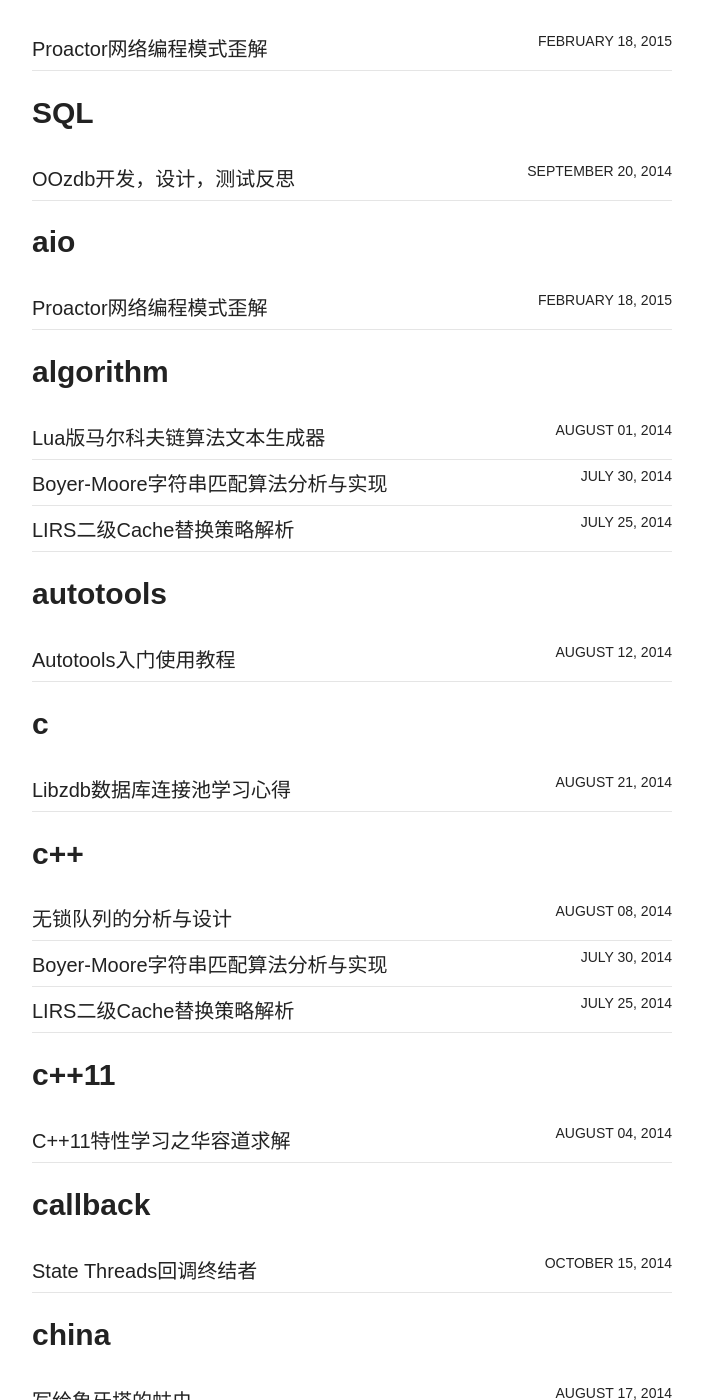
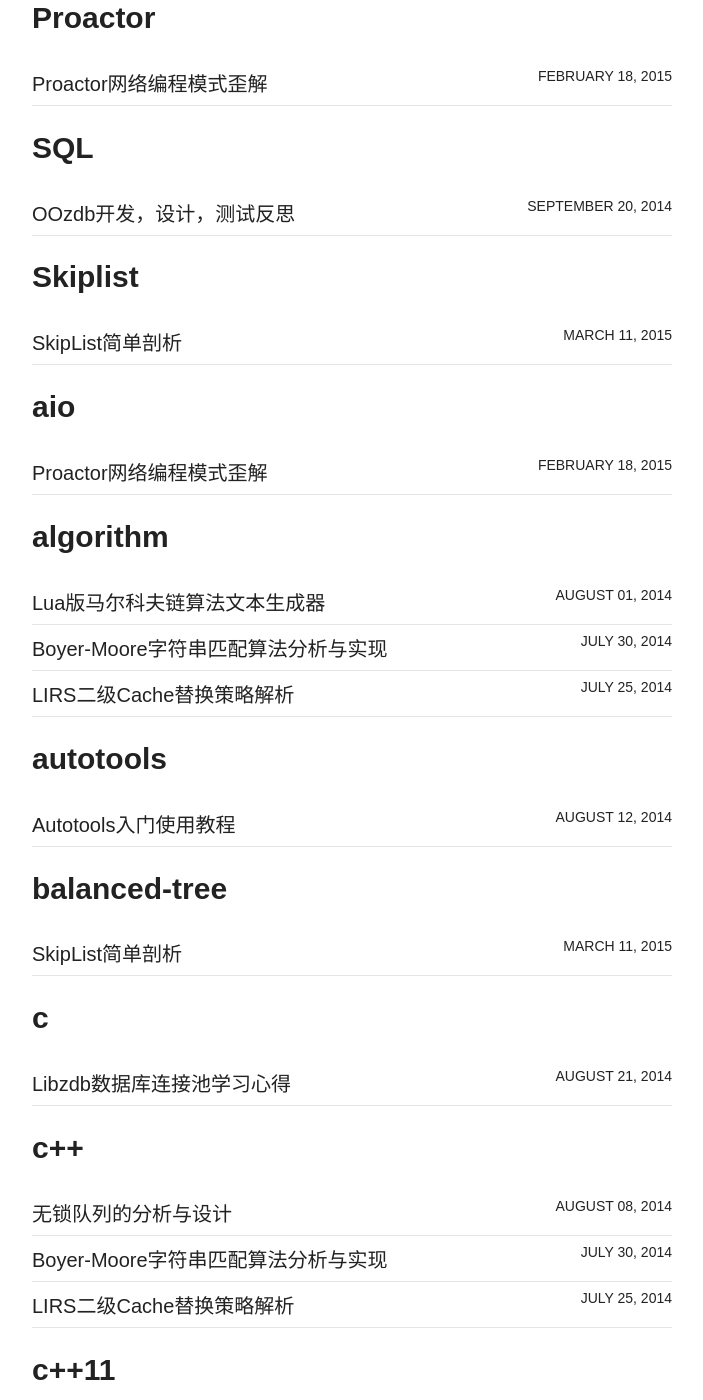
Before and after one commit to wuyu201321060203/wuyu201321060203.github.io, a Jekyll site: the page built from tags.html, in a window 1280 px wide and 1400 px high, scrolled down 2815 px. Shown: the whole window, without its empty margins (288-991 px from the left). Built offline with Jekyll 4.4.1, drawn with Linux system fonts in a browser that asks for light colours; nearby versions of some CDN libraries; some web fonts are replaced; some of the changed text lies outside the part shown.

Commit message:
first post of SkipList

```diff
--- a/_posts/2015-03-11-SkipLists.md
+++ b/_posts/2015-03-11-SkipLists.md
@@ -1,3 +1,17 @@
+---
+layout: post
+title:  SkipList简单剖析
+category: articles
+tags: data-structure Skiplist balanced-tree
+image:
+    feature: head16.jpg
+author:
+    name:   WuYu
+    avatar: bio-photo-alt.jpg
+comments: true
+share: true
+---
+
 ####前言
 
 可以借用二叉树来表达一些抽象的数据类型，比如字典或者顺序队列。当待插入数据是按随机顺序进来的时候二叉树性能很好。然而，诸如一些具有顺序性的操作，比如数据按序插入，它的性能就会急剧下降。当然你可以打乱输入数据的固有顺序，使其具有随机的特性，这样二叉树的性能在绝大多数情况下都是很乐观的。在大多数情况下，查询都是在线完成的，所以可能没有机会一次性得到所有输入数据并对其排序。因此平衡二叉树会通过调整算法对树进行旋转等调整来保证平衡，提高性能。
```
